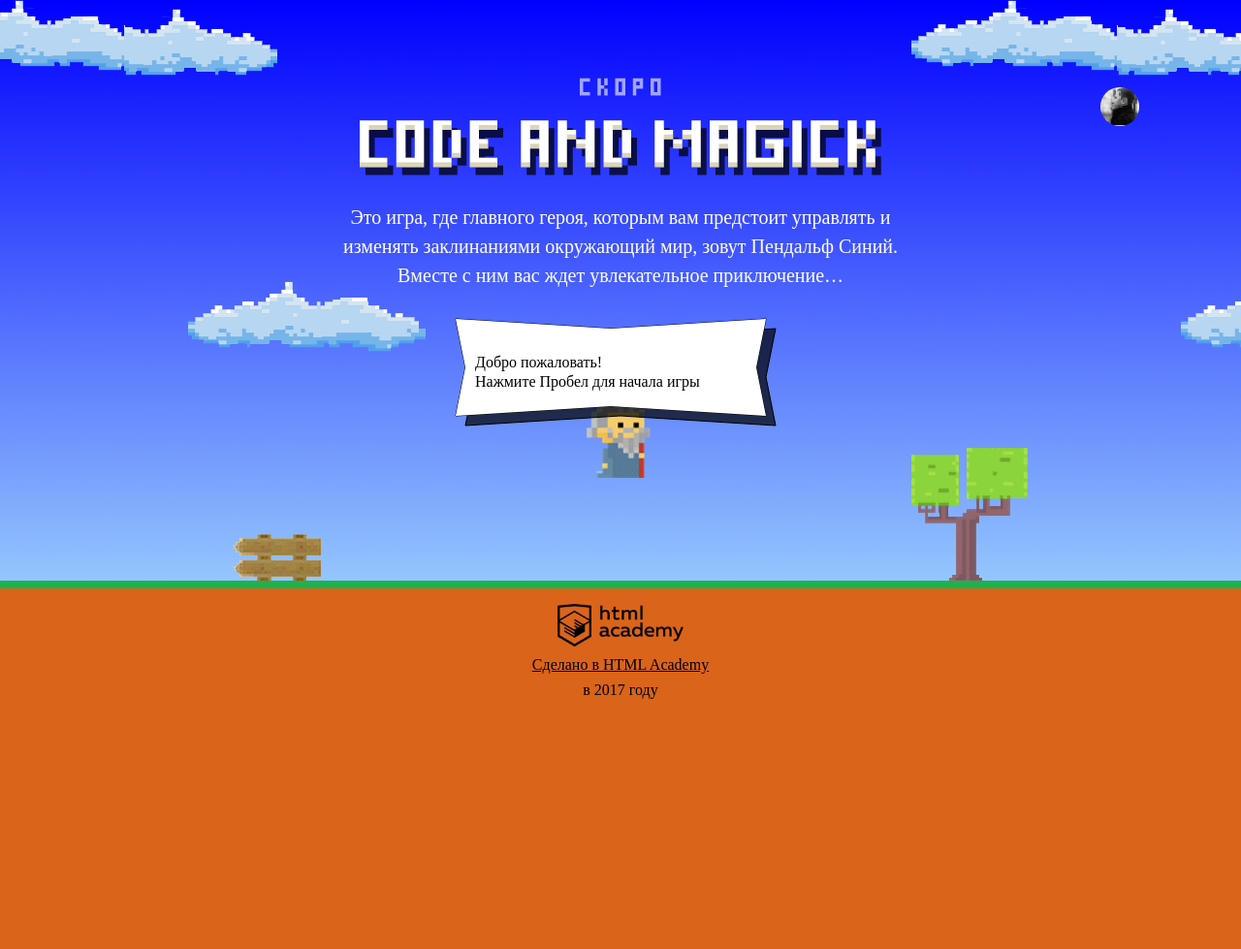
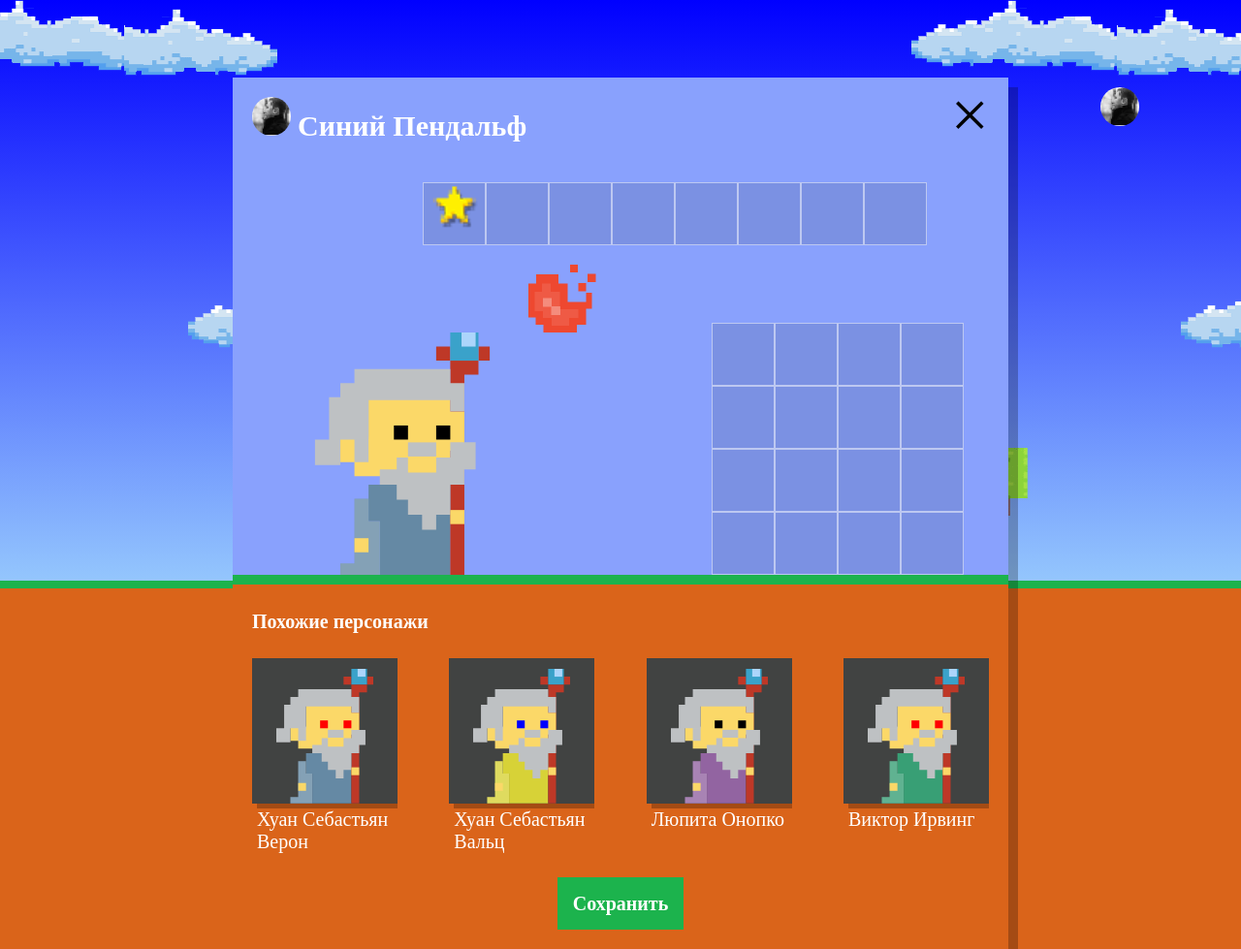
Before and after one commit to agfedyashevv/1246585-code-and-magick-20, a website: page index.html in a window 1280 px wide. Shown: the whole page at 97% size. Before the commit the page ends 800 px from the top, so only its background shows below. Drawn offline with Linux system fonts and the light colour scheme; a web font is replaced by a local one.

Commit message:
генерация рандомных 4х магов

```diff
--- a/index.html
+++ b/index.html
@@ -208,6 +208,7 @@
 
 <script src="js/game.js"></script>
 <script src="js/stat.js"></script>
+<script src="js/setup.js"></script>
 
 </body>
 </html>
--- /dev/null
+++ b/js/setup.js
@@ -0,0 +1,95 @@
+"use strict";
+
+var userDialog = document.querySelector(".setup");
+userDialog.classList.remove("hidden");
+
+var similarListElement = userDialog.querySelector(".setup-similar-list");
+
+var similarWizardTemplate = document.querySelector("#similar-wizard-template")
+  .content
+  .querySelector(".setup-similar-item");
+
+var wizards = {};
+
+var wizardNames = [
+  "Иван",
+  "Хуан Себастьян",
+  "Мария",
+  "Кристоф",
+  "Виктор",
+  "Юлия",
+  "Люпита",
+  "Вашингтон"
+];
+
+var wizardSurnames = [
+  "да Марья",
+  "Верон",
+  "Мирабелла",
+  "Вальц",
+  "Онопко",
+  "Топольницкая",
+  "Нионго",
+  "Ирвинг"
+];
+
+var wizardCoatColors = [
+  "rgb(101, 137, 164)",
+  "rgb(241, 43, 107)",
+  "rgb(146, 100, 161)",
+  "rgb(56, 159, 117)",
+  "rgb(215, 210, 55)",
+  "rgb(0, 0, 0)"
+];
+
+var wizardEyesColor = [
+  "black",
+  "red",
+  "blue",
+  "yellow",
+  "green"
+];
+
+var getRandomArrayIndex = function (array) {
+  var randomIndex = Math.floor(Math.random() * array.length);
+  return randomIndex;
+};
+
+var getWizardName = function () {
+  var wizardName = wizardNames[getRandomArrayIndex(wizardNames)];
+  var wizardSurname = wizardSurnames[getRandomArrayIndex(wizardSurnames)];
+  var name = "";
+  name = wizardName + " " + wizardSurname;
+  return name;
+};
+
+var getWizardCoatColor = function () {
+  var coatColor = wizardCoatColors[getRandomArrayIndex(wizardCoatColors)];
+  return coatColor;
+};
+
+var getWizardEyesColor = function () {
+  var eyesColor = wizardEyesColor[getRandomArrayIndex(wizardEyesColor)];
+  return eyesColor;
+};
+
+var renderWizard = function (wizard) {
+  var wizardElement = similarWizardTemplate.cloneNode(true);
+  wizardElement.querySelector(".setup-similar-label").textContent = getWizardName();
+  wizardElement.querySelector(".wizard-coat").style.fill = getWizardCoatColor();
+  wizardElement.querySelector(".wizard-eyes").style.fill = getWizardEyesColor();
+
+  return wizardElement;
+};
+
+var showRandomWizards = function () {
+  var fragment = document.createDocumentFragment();
+  for (var i = 0; i < 4; i++) {
+    fragment.appendChild(renderWizard(wizards[i]));
+  };
+  return similarListElement.appendChild(fragment);
+};
+
+showRandomWizards();
+
+userDialog.querySelector(".setup-similar").classList.remove("hidden");
--- a/js/stat.js
+++ b/js/stat.js
@@ -12,7 +12,6 @@ var BAR_WIDTH = 40;
 var MAX_GIST_HEIGHT = 150;
 var barHeight = CLOUD_HEIGHT - GAP - TEXT_HEIGHT * 4;
 var leftGap = CLOUD_X + NAME_GAP_X;
-var nextBarPrint = BAR_WIDTH + NAME_GAP_X;
 
 var renderCloud = function (ctx, x, y, color) {
   ctx.fillStyle = color;
@@ -49,10 +48,11 @@ window.renderStatistics = function (ctx, players, times) {
   ctx.fillText('Список результатов:', leftGap, TEXT_HEIGHT * 2);
 
   for (var i = 0; i < players.length; i++) {
+    var nextBar = leftGap + (BAR_WIDTH + NAME_GAP_X) * i;
     ctx.fillStyle = '#000';
-    ctx.fillText(Math.floor(times[i]), leftGap + nextBarPrint * i, MAX_GIST_HEIGHT * 1.5 - barHeight * times[i] / maxTime + TEXT_HEIGHT);
-    ctx.fillText(players[i], leftGap + nextBarPrint * i, CLOUD_Y + NAME_Y);
+    ctx.fillText(Math.floor(times[i]), nextBar, MAX_GIST_HEIGHT * 1.5 - barHeight * times[i] / maxTime + TEXT_HEIGHT);
+    ctx.fillText(players[i], nextBar, CLOUD_Y + NAME_Y);
     ctx.fillStyle = (players[i] === 'Вы') ? 'rgba(255, 0, 0, 1)' : 'hsl(240,' + getRandomNumber(0, 100) + '%, 50%)';
-    ctx.fillRect(leftGap + nextBarPrint * i, NAME_Y, BAR_WIDTH, (MAX_GIST_HEIGHT - barHeight * times[i]) / maxTime + TEXT_HEIGHT);
+    ctx.fillRect(nextBar, NAME_Y, BAR_WIDTH, (MAX_GIST_HEIGHT - barHeight * times[i]) / maxTime + TEXT_HEIGHT);
   }
 };
--- a/package.json
+++ b/package.json
@@ -11,7 +11,7 @@
     "url": "https://github.com/htmlacademy-javascript/1246585-code-and-magick-20/issues"
   },
   "devDependencies": {
-    "eslint": "7.1.0",
+    "eslint": "^7.1.0",
     "eslint-config-htmlacademy": "0.5.2"
   },
   "license": "MIT",
```
Also changed, not shown: 1 other file.
